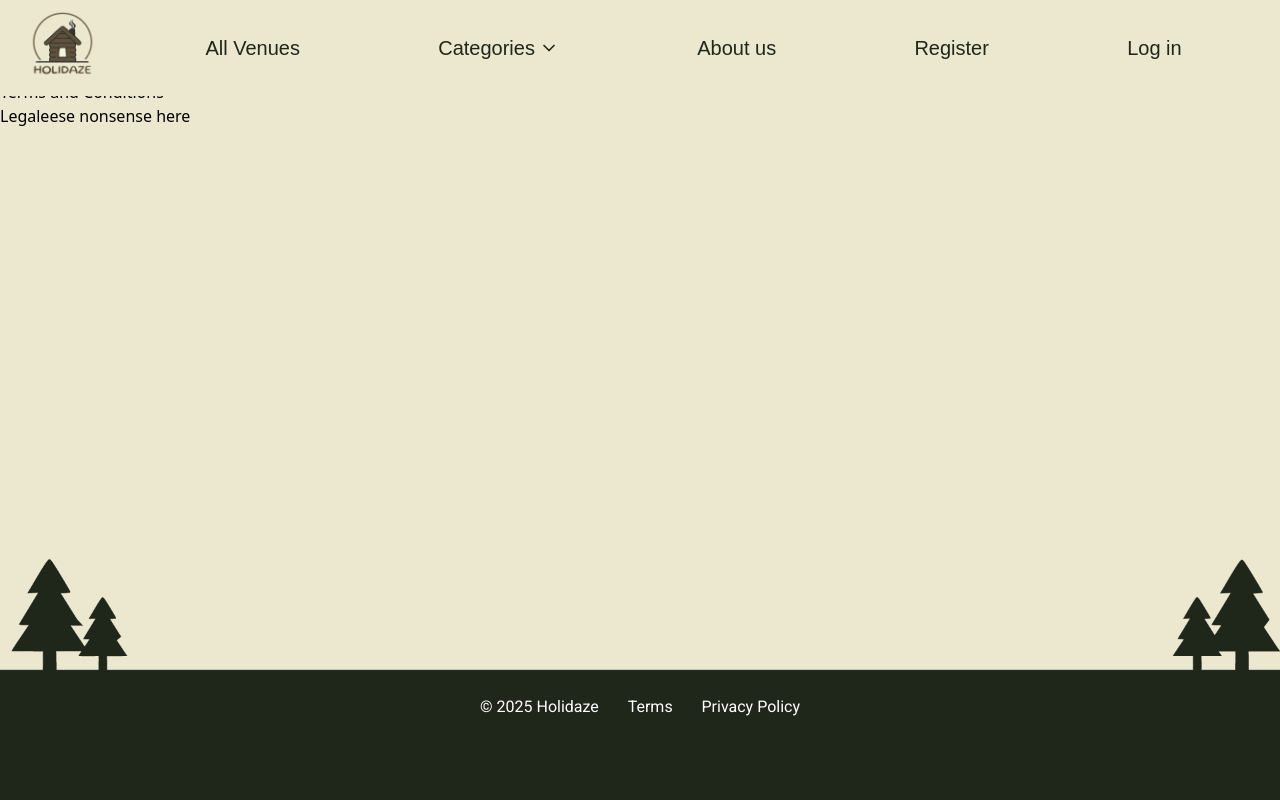
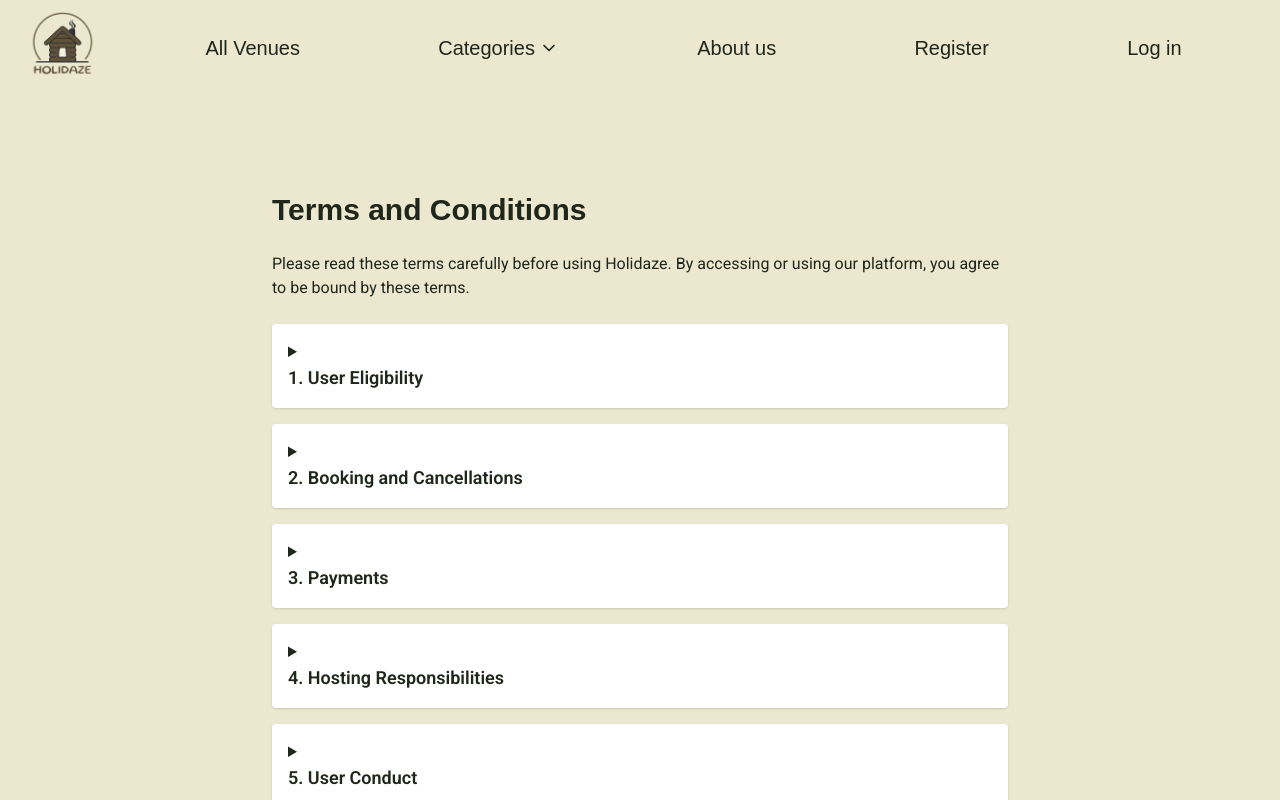
Before and after one commit to maddipaddi/Fireside-Holidaze, a React (Vite) app: page /Terms in a window 1280 px wide. Shown: the top 800 px of the page. Built offline with nearby package versions, Linux system fonts and the light colour scheme; a web font is replaced by a local one.

Commit message:
feat: add content and styling to terms

```diff
--- a/src/pages/Terms.jsx
+++ b/src/pages/Terms.jsx
@@ -1,8 +1,86 @@
 export default function Terms() {
+  const terms = [
+    {
+      id: "eligibility",
+      title: "1. User Eligibility",
+      content:
+        "You must be at least 18 years old to create an account on Holidaze. By using our platform, you confirm that you meet this requirement and are capable of entering into a legally binding agreement.",
+    },
+    {
+      id: "booking",
+      title: "2. Booking and Cancellations",
+      content:
+        "Bookings are made directly between guests and hosts. Each host sets their own cancellation policy, which will be visible before you complete a booking. Please review it carefully before confirming your stay.",
+    },
+    {
+      id: "payments",
+      title: "3. Payments",
+      content:
+        "Holidaze uses secure third-party payment providers. We do not store your credit card information. All prices include applicable taxes unless otherwise stated.",
+    },
+    {
+      id: "hosting",
+      title: "4. Hosting Responsibilities",
+      content:
+        "As a host, you agree to provide accurate listing information, honor confirmed bookings, and ensure that your property is safe and clean for guests. You are responsible for complying with local laws and regulations.",
+    },
+    {
+      id: "conduct",
+      title: "5. User Conduct",
+      content:
+        "You agree not to use Holidaze for any unlawful or harmful purposes. This includes harassment, discrimination, or the use of fake accounts. Violations may result in account suspension or removal.",
+    },
+    {
+      id: "liability",
+      title: "6. Liability Disclaimer",
+      content:
+        "Holidaze is not responsible for any injuries, damages, or losses during a stay. We act only as a platform connecting guests and hosts. Users agree to use the service at their own risk.",
+    },
+    {
+      id: "changes",
+      title: "7. Changes to Terms",
+      content:
+        "We may update these terms from time to time. If we make significant changes, we’ll notify users via email or through the platform.",
+    },
+  ];
+
   return (
-    <section>
-      <h1>Terms and Conditions</h1>
-      <p>Legaleese nonsense here</p>
+    <section className="max-w-3xl mx-auto px-4 pt-28 pb-16 text-copy dark:text-white font-body">
+      <h1 className="text-3xl font-bold font-heading mb-6">
+        Terms and Conditions
+      </h1>
+
+      <p className="mb-6">
+        Please read these terms carefully before using Holidaze. By accessing or
+        using our platform, you agree to be bound by these terms.
+      </p>
+
+      <div className="space-y-4">
+        {terms.map((term) => (
+          <details
+            key={term.id}
+            className="bg-white dark:bg-background p-4 rounded shadow"
+            aria-labelledby={`${term.id}-heading`}
+          >
+            <summary
+              className="cursor-pointer font-semibold dark:text-copy focus:outline-none focus:ring"
+              aria-controls={`${term.id}-content`}
+              aria-expanded="false"
+              role="button"
+            >
+              <h2 id={`${term.id}-heading`} className="text-lg font-semibold">
+                {term.title}
+              </h2>
+            </summary>
+            <div
+              id={`${term.id}-content`}
+              className="mt-2 text-sm dark:text-copy"
+            >
+              <p>{term.content}</p>
+            </div>
+          </details>
+        ))}
+      </div>
     </section>
   );
 }
```
